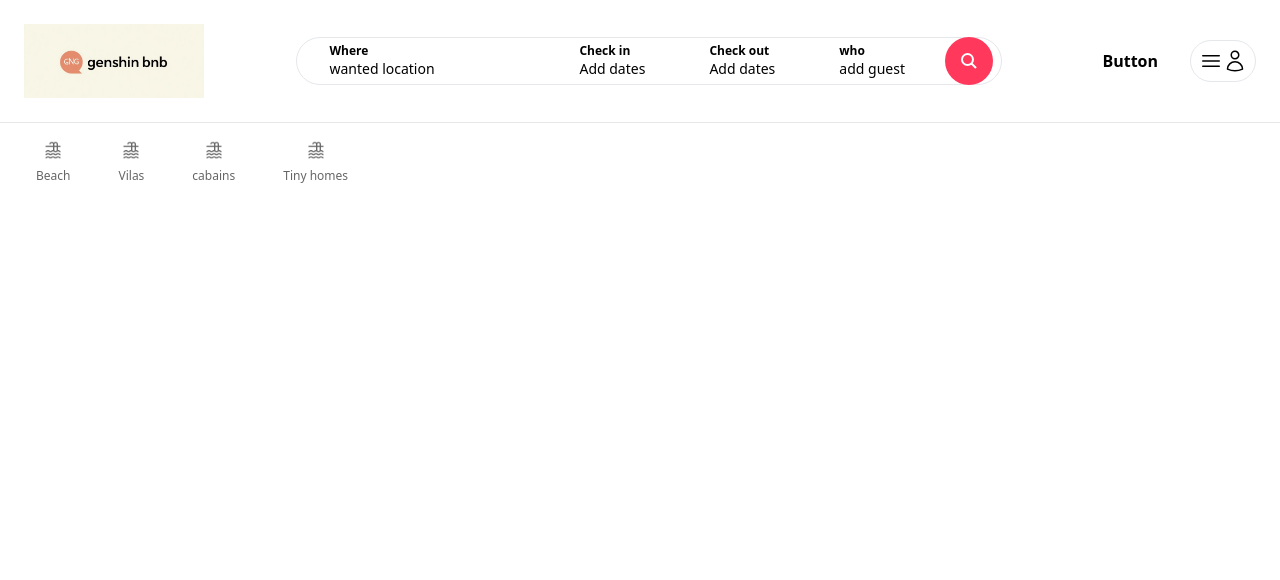
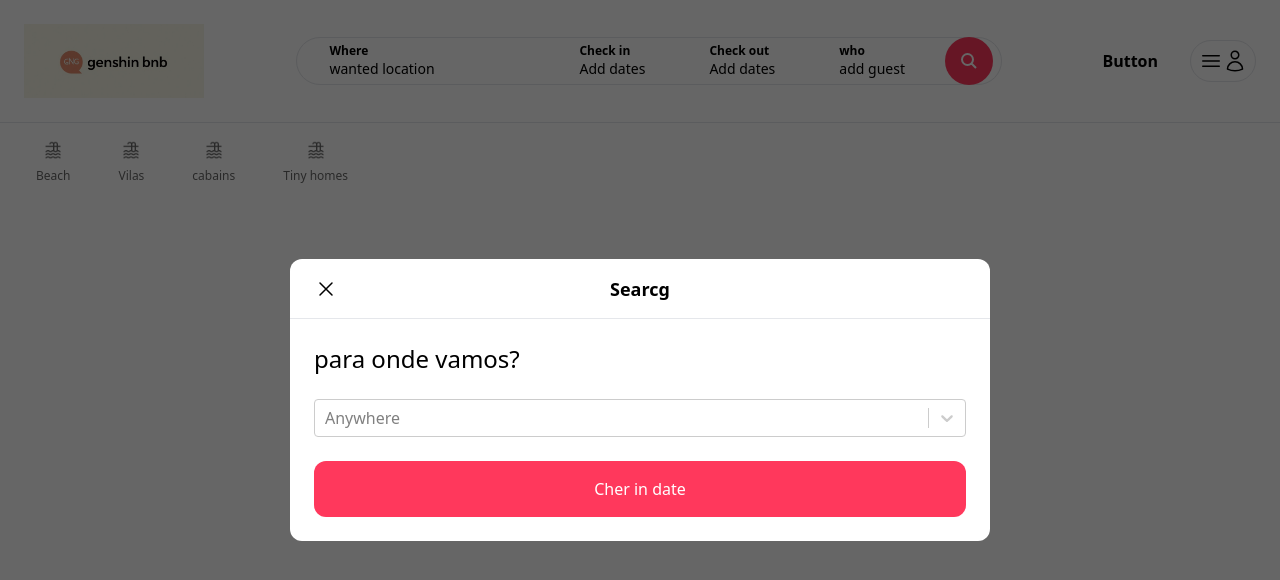
Before and after one commit to AlvaroAguirr/airb-fron, a Next.js app: page / in a window 1280 px wide. Both pictures are taken after a click on the element 649 px from the left and 61 px from the top of the page. Shown: the top 580 px of the page. Built offline with nearby package versions, Linux system fonts and the light colour scheme; no server answers; what world-countries would draw is missing.

Commit message:
31 set up search filters

```diff
--- /dev/null
+++ b/app/components/modals/SearchModal.tsx
@@ -0,0 +1,141 @@
+'use client'
+
+import Modal from "./Modal"
+import { useState } from "react"
+import useSearchModal from '@/app/hooks/useSearchModal'
+import SelectCountry,{SelectCoutryValue} from "../forms/SelectCountry"
+import CustomButton from "../forms/CustomButton"
+import {  Range } from "react-date-range"
+
+import DatePicker from "../forms/Calendar"
+
+
+const initialDateRange={
+    startDate:new Date(),
+    endDate: new Date(),
+    key:'selection'
+}
+
+
+
+
+const SearchModal =() =>{
+    let content = (<></>)
+    const searchModal= useSearchModal()
+    const [country, setCountry] = useState<SelectCoutryValue>()
+    const [dateRange, setDateRange] = useState<Range>(initialDateRange)
+
+
+    //
+    // set date range
+
+    const _setDateRange = (selection:Range) =>{
+        if ( searchModal.step ==='checkin'){
+            searchModal.open('checkout')
+
+        } else if (searchModal.step === 'checkout') {
+            searchModal.open('detail')
+
+        }
+        setDateRange(selection);
+    }
+
+
+
+    const contentLocation = (
+        <>
+        <h2 className="mb-6 text-2xl">para onde vamos?</h2>
+       <SelectCountry
+        value={country}
+        onChange={(value)=>setCountry(value as SelectCoutryValue)}
+       ></SelectCountry>
+
+        <div className="mt-6 flex flex-row gap-4">
+            <CustomButton
+            label='Cher in date'
+            onClick={()=> searchModal.open('checkin')}
+            >
+            </CustomButton>
+        </div>
+        </>
+    )
+
+    const contentChekin =(
+        <>
+    <h2 className="mb-6 text-2xl">when do you want to check in?</h2>
+
+
+      <DatePicker
+      value={dateRange}
+      onChange={(value)=> _setDateRange(value.selection )}
+      ></DatePicker>
+
+
+    <div className="mt-6 flex flex-row gap-4">
+            <CustomButton
+            label=' <- location '
+            onClick={()=> searchModal.open('location')}
+            >
+            </CustomButton>
+
+            <CustomButton
+            label='Cher out date =>'
+            onClick={()=> searchModal.open('checkout')}
+            >
+            </CustomButton>
+        </div>
+
+
+        </>
+    )
+
+    const contentChekout =(
+        <>
+    <h2 className="mb-6 text-2xl">when do you want to check out?</h2>
+
+
+      <DatePicker
+      value={dateRange}
+      onChange={(value)=> _setDateRange(value.selection )}
+      ></DatePicker>
+
+
+    <div className="mt-6 flex flex-row gap-4">
+            <CustomButton
+            label=' <- Cher in date '
+            onClick={()=> searchModal.open('checkin')}
+            >
+            </CustomButton>
+
+            <CustomButton
+            label='Details =>'
+            onClick={()=> searchModal.open('details')}
+            >
+            </CustomButton>
+        </div>
+
+
+        </>
+    )
+
+    if (searchModal.step =='location'){
+        content = contentLocation
+    } else if (searchModal.step=='checkin'){
+        content = contentChekin
+    }
+     else if (searchModal.step=='checkout'){
+        content = contentChekout
+    }
+    return(
+        <Modal
+        label="Searcg"
+        content={content}
+            isOpen={searchModal.isOpen}
+            close={searchModal.close}
+
+
+        />
+    )
+}
+
+export default SearchModal
--- a/app/components/navbar/SearchFilters.tsx
+++ b/app/components/navbar/SearchFilters.tsx
@@ -1,6 +1,18 @@
+'use client'
+
+
+import useSearchModal from "@/app/hooks/useSearchModal";
+
+
+
 const SearchFilter = () =>{
+    const searchModal= useSearchModal()
+
     return (
-<div className="h-[48px] lg:h-[64] flex flex-row items-center justify-between border rounded-full">
+<div
+onClick={()=> searchModal.open('location')}
+
+className="h-[48px] lg:h-[64] flex flex-row items-center justify-between border rounded-full">
 <div className="hidden lg:block " >
     <div className="flex flex-row items-center justify-between">
         <div className="cursor-pointer w-[250px] h-[48px] lg:h-[64] px-8 flex flex-col justify-center rounded-full hover:bg-gray-100 ">
--- /dev/null
+++ b/app/hooks/useSearchModal.ts
@@ -0,0 +1,42 @@
+import {create } from "zustand";
+
+export type SearchQuery={
+    country:string;
+    chechIn: Date|null;
+    checkOut: Date | null;
+    guest: Number;
+    bathrooms:Number;
+    bedrooms:Number
+    category: string;
+}
+
+interface SearchModalStore {
+
+    isOpen : boolean;
+    step: string;
+    close: () => void;
+    open: (step:string) => void;
+    query: SearchQuery
+    setQuery:(query: SearchQuery)=>void
+
+
+}
+
+const useSearchModal= create<SearchModalStore> ((set) => ({
+    isOpen: false,
+    step:'',
+    open: (step) => set({isOpen :true, step: step}),
+    close: () =>set({isOpen: false}),
+    setQuery:(query:SearchQuery)=> set({query:query}),
+    query:{
+        country:'',
+        chechIn:null,
+        checkOut:null,
+        guest:1,
+        bedrooms:0,
+        bathrooms:0,
+        category:'',
+    }
+}));
+
+export default useSearchModal
--- a/app/layout.tsx
+++ b/app/layout.tsx
@@ -2,6 +2,7 @@
 import { Geist, Geist_Mono } from "next/font/google";
 import "./globals.css";
 import Navbar from "./components/navbar/Navbar"
+import SearchModal from "./components/modals/SearchModal";
 import LoginModal from "./components/modals/LoginModal";
 import SignupModal from "./components/modals/SignupModal";
 import AddPropertyModal from "./components/modals/AddPropertyModal";
@@ -44,6 +45,7 @@
         </div>
 
     <LoginModal></LoginModal>
+    <SearchModal></SearchModal>
     <SignupModal></SignupModal>
     <AddPropertyModal></AddPropertyModal>
       </body>
```
